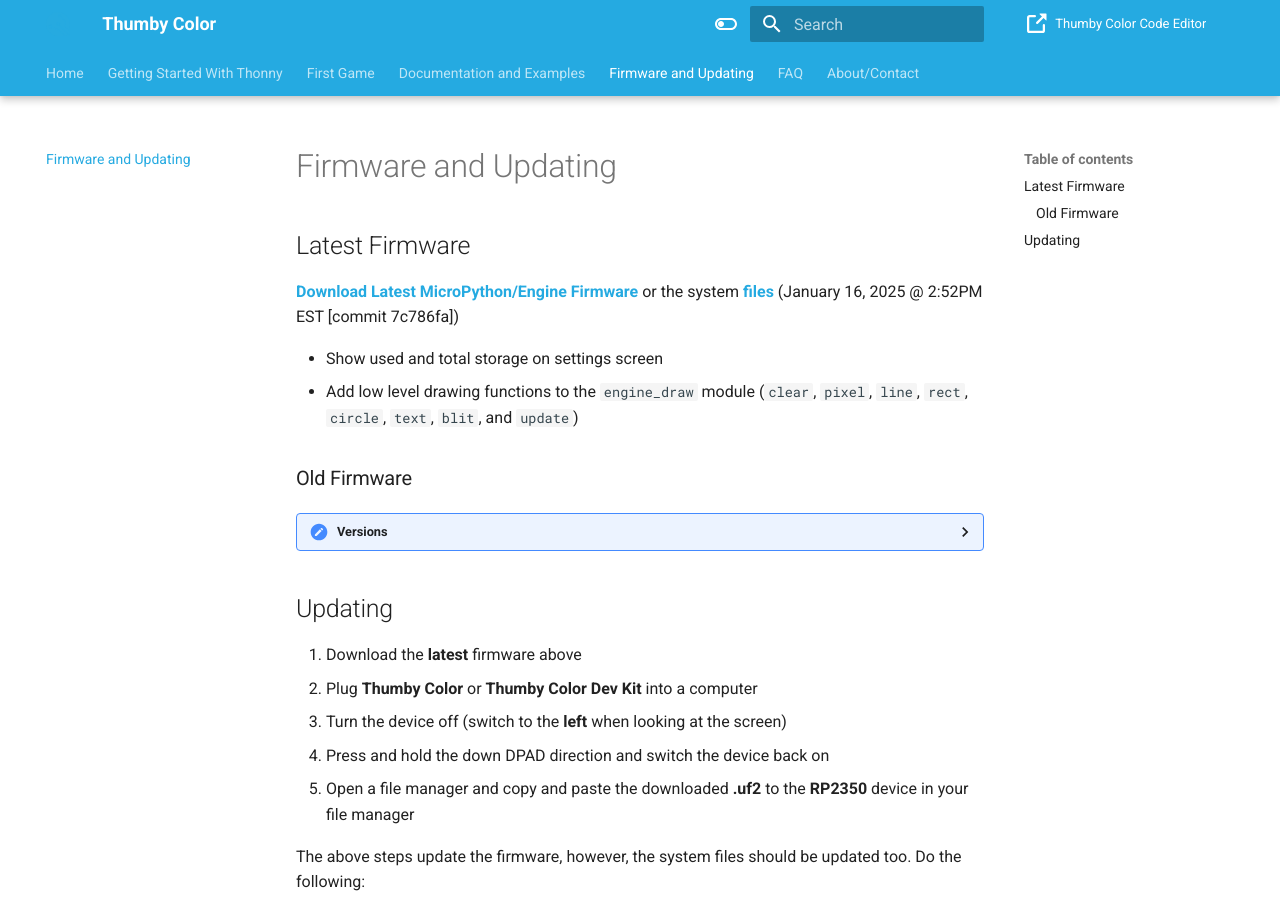
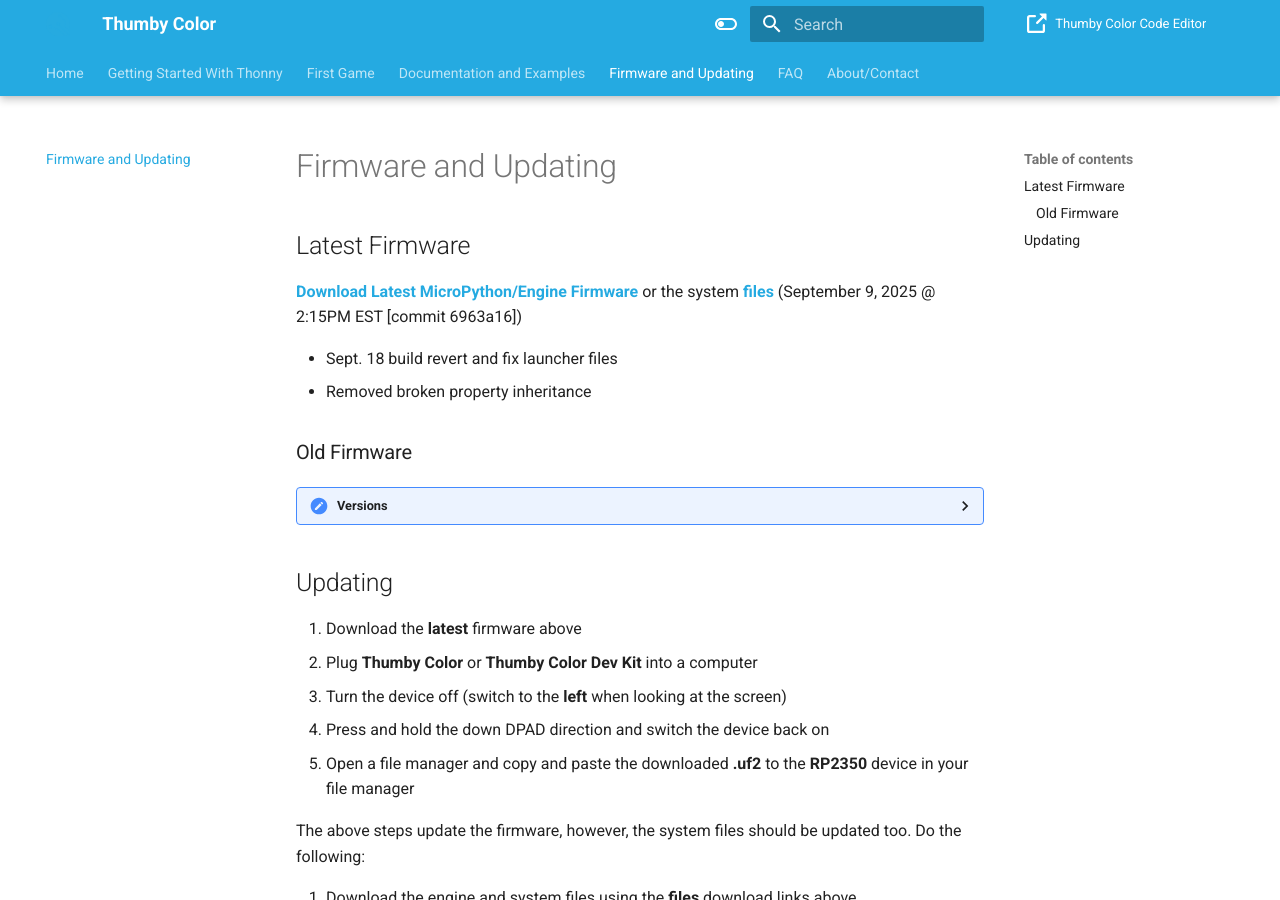
Before and after one commit to TinyCircuits/Thumby-Color-Website, an MkDocs documentation site: the page built from docs/pages/firmware-and-updating/firmware-and-updating.md, in a window 1280 px wide and 900 px high. Built offline with MkDocs 1.6.1 and Material for MkDocs 9.7.7, drawn with Linux system fonts in a browser that asks for light colours.

Commit message:
Firmware

```diff
--- a/docs/pages/firmware-and-updating/firmware-and-updating.md
+++ b/docs/pages/firmware-and-updating/firmware-and-updating.md
@@ -1,15 +1,21 @@
 ## Latest Firmware
 
 
-<a href="https://color.thumby.us/firmware/7c786fa/firmware_7c786fa.uf2" target="_blank" alt="Firmware">**Download Latest MicroPython/Engine Firmware**</a> or the system <a href="https://github.com/TinyCircuits/TinyCircuits-Tiny-Game-Engine/tree/7c786fa526bb63603c002f3585048c21c1ac28cf" target="_blank" alt="Firmware">**files**</a> (January 16, 2025 @ 2:52PM EST [commit 7c786fa])
+<a href="http://127.0.0.1:8000/firmware/6963a16/firmware_6963a16.uf2" target="_blank" alt="Firmware">**Download Latest MicroPython/Engine Firmware**</a> or the system <a href="https://github.com/TinyCircuits/TinyCircuits-Tiny-Game-Engine/tree/6963a163102238e092d5c95ca1f3dd579acc2915" target="_blank" alt="Firmware">**files**</a> (September 9, 2025 @ 2:15PM EST [commit 6963a16])
 
-* Show used and total storage on settings screen
-* Add low level drawing functions to the `engine_draw` module (`clear`, `pixel`, `line`, `rect`, `circle`, `text`, `blit`, and `update`)
-
+* Sept. 18 build revert and fix launcher files
+* Removed broken property inheritance
 
 ### Old Firmware
 
 ??? Versions
+
+    <a href="https://color.thumby.us/firmware/7c786fa/firmware_7c786fa.uf2" target="_blank" alt="Firmware">**Download MicroPython/Engine Firmware**</a> or the system <a href="https://github.com/TinyCircuits/TinyCircuits-Tiny-Game-Engine/tree/7c786fa526bb63603c002f3585048c21c1ac28cf" target="_blank" alt="Firmware">**files**</a> (January 16, 2025 @ 2:52PM EST [commit 7c786fa])
+
+    * Show used and total storage on settings screen
+    * Add low level drawing functions to the `engine_draw` module (`clear`, `pixel`, `line`, `rect`, `circle`, `text`, `blit`, and `update`)
+
+    ---
 
     <a href="https://color.thumby.us/firmware/c34cf79/firmware_c34cf79.uf2" target="_blank" alt="Firmware">**Download MicroPython/Engine Firmware**</a> or the system <a href="https://github.com/TinyCircuits/TinyCircuits-Tiny-Game-Engine/tree/c34cf79ff644c1bdaf042fe1d20954ab2aee1b58" target="_blank" alt="Firmware">**files**</a> (January 14, 2025 @ 3:20PM EST [commit c34cf79])
 
```
